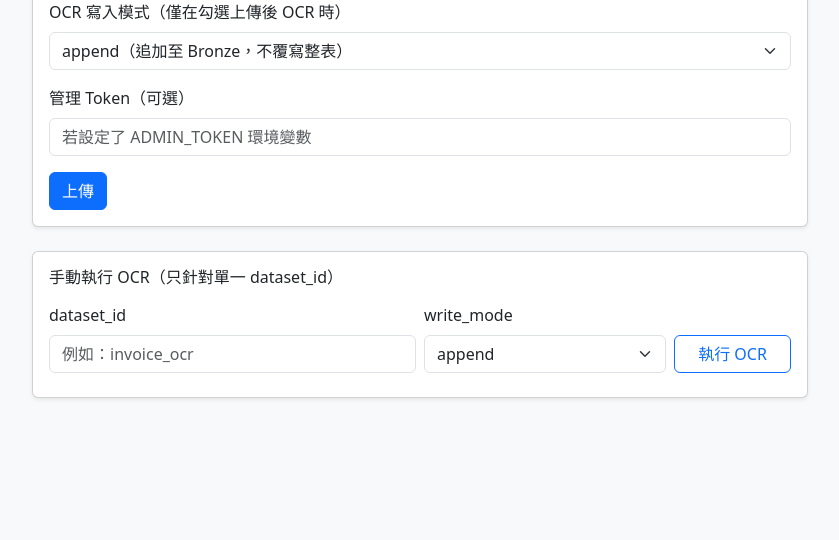
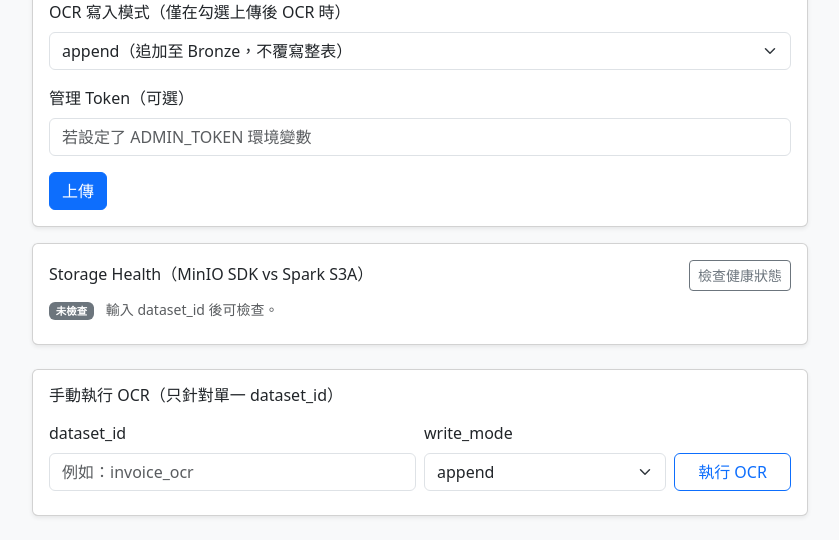
Before and after one commit to mikao07/deltalake_spark_minio_flask, a Flask app: page /upload in a window 1280 px wide. Shown: the part 710-1250 px from the top of the page, without its empty margins (220-1059 px from the left). Before the commit the page ends 1109 px from the top, so only its background shows below. Run offline with Flask 3, Linux system fonts and the light colour scheme.

Commit message:
feat: delta_lake1.2 version_新增 dataset_id 分類上傳、指定 OCR 與健康檢查

```diff
--- a/app.py
+++ b/app.py
@@ -12,10 +12,18 @@ from config import (
     BUCKET_NAME,
     BRONZE_TABLE_PATH,
     GOLD_WORD_COUNT_PATH,
+    MINIO_ENDPOINT,
+    RAW_IMAGE_PREFIX,
     RAW_IMAGES_PATH,
     SILVER_OCR_TABLE_PATH,
 )
-from services.minio_upload import list_dataset_ids, normalize_dataset_id, upload_file_bytes
+from services.minio_upload import (
+    ensure_bucket,
+    get_minio_client,
+    list_dataset_ids,
+    normalize_dataset_id,
+    upload_file_bytes,
+)
 from services.ocr_spark import preview_raw_images_sample, run_bronze_ocr_ingest
 from services.spark_service import (
     SparkManager,
@@ -212,6 +220,183 @@ def api_datasets():
         _logger.warning("list_dataset_ids_failed: %s", e)
         return _json_error(f"讀取 dataset_id 清單失敗：{e}", 503)
     return jsonify({"datasets": datasets, "count": len(datasets)})
+
+
+@app.get("/api/debug/storage-check")
+def api_debug_storage_check():
+    """
+    對比 MinIO SDK 與 Spark binaryFile 對同一路徑的可見檔案，快速定位環境不一致問題。
+    query:
+      - dataset_id（可選）
+      - limit（可選，預設 10，最大 50）
+    """
+    err = _require_admin_token_if_configured()
+    if err:
+        return err
+
+    raw = request.args.get("dataset_id", "").strip().lower()
+    dataset_id: str | None = None
+    if raw:
+        try:
+            dataset_id = normalize_dataset_id(raw)
+        except ValueError as e:
+            return _json_error(str(e), 400)
+
+    lim_raw = request.args.get("limit", "10")
+    try:
+        limit = int(lim_raw)
+    except (TypeError, ValueError):
+        return _json_error("limit 必須是整數。", 400)
+    limit = max(1, min(limit, 50))
+
+    # 同步產生 Spark 端要讀的 s3a path
+    spark_raw_path = RAW_IMAGES_PATH
+    if dataset_id:
+        spark_raw_path = f"{spark_raw_path.rstrip('/')}/{dataset_id}/"
+
+    # MinIO SDK 端 prefix
+    prefix = RAW_IMAGE_PREFIX.strip("/").strip()
+    if dataset_id:
+        prefix = f"{prefix}/{dataset_id}/"
+    else:
+        prefix = f"{prefix}/"
+
+    minio_items: list[str] = []
+    minio_err: str | None = None
+    try:
+        client = get_minio_client()
+        ensure_bucket(client, BUCKET_NAME)
+        for obj in client.list_objects(BUCKET_NAME, prefix=prefix, recursive=True):
+            name = getattr(obj, "object_name", "") or ""
+            if name:
+                minio_items.append(name)
+            if len(minio_items) >= limit:
+                break
+    except Exception as e:
+        minio_err = str(e)
+
+    spark_items: list[dict] = []
+    spark_err: str | None = None
+    try:
+        spark = _get_spark_manager().spark
+        spark_items = preview_raw_images_sample(spark, spark_raw_path, limit=limit)
+    except Exception as e:
+        spark_err = str(e)
+
+    return jsonify(
+        {
+            "dataset_id": dataset_id,
+            "config": {
+                "MINIO_ENDPOINT": MINIO_ENDPOINT,
+                "BUCKET_NAME": BUCKET_NAME,
+                "RAW_IMAGE_PREFIX": RAW_IMAGE_PREFIX,
+                "RAW_IMAGES_PATH": RAW_IMAGES_PATH,
+            },
+            "resolved": {
+                "sdk_prefix": prefix,
+                "spark_raw_images_path": spark_raw_path,
+            },
+            "minio_sdk": {
+                "count": len(minio_items),
+                "items": minio_items,
+                "error": minio_err,
+            },
+            "spark_binaryfile": {
+                "count": len(spark_items),
+                "items": spark_items,
+                "error": spark_err,
+            },
+        }
+    )
+
+
+@app.get("/api/health/storage")
+def api_health_storage():
+    """
+    Storage 健康檢查（MinIO SDK vs Spark S3A 可見性）：
+    - ok: 兩邊都能看到資料（或皆可連線且無錯）
+    - degraded: MinIO SDK 有資料但 Spark S3A 看不到（通常需走 fallback）
+    - down: 至少一邊發生連線/讀取錯誤且無法提供可用結果
+    """
+    err = _require_admin_token_if_configured()
+    if err:
+        return err
+
+    raw = request.args.get("dataset_id", "").strip().lower()
+    dataset_id: str | None = None
+    if raw:
+        try:
+            dataset_id = normalize_dataset_id(raw)
+        except ValueError as e:
+            return _json_error(str(e), 400)
+
+    lim_raw = request.args.get("limit", "10")
+    try:
+        limit = int(lim_raw)
+    except (TypeError, ValueError):
+        return _json_error("limit 必須是整數。", 400)
+    limit = max(1, min(limit, 50))
+
+    spark_raw_path = RAW_IMAGES_PATH
+    if dataset_id:
+        spark_raw_path = f"{spark_raw_path.rstrip('/')}/{dataset_id}/"
+
+    prefix = RAW_IMAGE_PREFIX.strip("/").strip()
+    if dataset_id:
+        prefix = f"{prefix}/{dataset_id}/"
+    else:
+        prefix = f"{prefix}/"
+
+    sdk_count = 0
+    sdk_error: str | None = None
+    try:
+        client = get_minio_client()
+        ensure_bucket(client, BUCKET_NAME)
+        for _ in client.list_objects(BUCKET_NAME, prefix=prefix, recursive=True):
+            sdk_count += 1
+            if sdk_count >= limit:
+                break
+    except Exception as e:
+        sdk_error = str(e)
+
+    spark_count = 0
+    spark_error: str | None = None
+    try:
+        spark = _get_spark_manager().spark
+        spark_count = len(preview_raw_images_sample(spark, spark_raw_path, limit=limit))
+    except Exception as e:
+        spark_error = str(e)
+
+    status = "ok"
+    hint = "storage looks healthy"
+    if sdk_error or spark_error:
+        if sdk_error and spark_error:
+            status = "down"
+            hint = "both MinIO SDK and Spark S3A checks failed"
+        else:
+            status = "degraded"
+            hint = "one check failed; OCR may rely on fallback path"
+    elif sdk_count > 0 and spark_count == 0:
+        status = "degraded"
+        hint = "MinIO SDK can list objects but Spark S3A cannot; using fallback is recommended"
+
+    http_code = 200 if status == "ok" else 503 if status == "down" else 200
+    return (
+        jsonify(
+            {
+                "status": status,
+                "hint": hint,
+                "dataset_id": dataset_id,
+                "resolved": {
+                    "sdk_prefix": prefix,
+                    "spark_raw_images_path": spark_raw_path,
+                },
+                "minio_sdk": {"count": sdk_count, "error": sdk_error},
+                "spark_binaryfile": {"count": spark_count, "error": spark_error},
+            }
+        ),
+        http_code,
+    )
 
 
 @app.get("/api/gold/word-frequency")
@@ -538,6 +723,20 @@ def delta_ocr_bronze_run():
         return jsonify(payload)
 
     spark = _get_spark_manager().spark
+    # 避免「看似成功但其實無資料」：正式執行前先確認至少有 1 筆可處理影像
+    try:
+        sample_files = preview_raw_images_sample(spark, raw_images_path, limit=1)
+    except Exception as e:
+        _logger.warning("ocr_bronze_precheck_failed: %s", e)
+        return _json_error(f"檢查 OCR 來源路徑失敗：{e}", 400)
+    if not sample_files:
+        return _json_error(
+            "OCR 來源路徑沒有可處理圖片，請先確認上傳位置與 dataset_id 是否一致。",
+            400,
+            dataset_id=dataset_id,
+            raw_images_path=raw_images_path,
+        )
+
     try:
         run_bronze_ocr_ingest(
             spark,
--- a/templates/upload.html
+++ b/templates/upload.html
@@ -94,6 +94,20 @@
         </div>
       </form>
 
+      <div class="card shadow-sm mt-3">
+        <div class="card-body">
+          <div class="d-flex align-items-center justify-content-between gap-2 flex-wrap">
+            <h2 class="h6 mb-0">Storage Health（MinIO SDK vs Spark S3A）</h2>
+            <button type="button" class="btn btn-sm btn-outline-secondary" id="btn-check-health">檢查健康狀態</button>
+          </div>
+          <div class="mt-2 small" id="health-status-wrap">
+            <span class="badge text-bg-secondary" id="health-badge">未檢查</span>
+            <span class="ms-2 text-muted" id="health-text">輸入 dataset_id 後可檢查。</span>
+          </div>
+          <div class="small text-muted mt-2" id="health-detail"></div>
+        </div>
+      </div>
+
       <div id="result-wrap" class="mt-4 d-none">
         <h2 class="h6 text-secondary mb-2">上傳結果</h2>
         <div class="table-responsive border rounded bg-white shadow-sm">
@@ -162,6 +176,60 @@
         const d = document.createElement("div");
         d.textContent = s;
         return d.innerHTML;
+      }
+
+      function setHealth(status, text, detail) {
+        const badge = document.getElementById("health-badge");
+        const txt = document.getElementById("health-text");
+        const det = document.getElementById("health-detail");
+        const map = {
+          ok: "text-bg-success",
+          degraded: "text-bg-warning",
+          down: "text-bg-danger",
+          unknown: "text-bg-secondary",
+        };
+        badge.className = "badge " + (map[status] || map.unknown);
+        badge.textContent = status || "unknown";
+        txt.textContent = text || "";
+        det.textContent = detail || "";
+      }
+
+      async function checkStorageHealth() {
+        const datasetId = document.getElementById("dataset_id").value.trim().toLowerCase();
+        if (!datasetId) {
+          setHealth("unknown", "請先輸入 dataset_id。", "");
+          return;
+        }
+        const tok = document.getElementById("admin_token").value.trim();
+        const headers = {};
+        if (tok) headers["X-Admin-Token"] = tok;
+        setHealth("unknown", "檢查中...", "");
+        try {
+          const url =
+            "/api/health/storage?dataset_id=" +
+            encodeURIComponent(datasetId) +
+            "&limit=10";
+          const res = await fetch(url, { headers });
+          const txt = await res.text();
+          let data = {};
+          try {
+            data = JSON.parse(txt);
+          } catch (_) {}
+          if (!res.ok) {
+            setHealth("down", "檢查失敗", (data && data.error) || txt || res.statusText);
+            return;
+          }
+          const s = data.status || "unknown";
+          const detail =
+            "sdk_count=" +
+            ((data.minio_sdk && data.minio_sdk.count) ?? "-") +
+            ", spark_count=" +
+            ((data.spark_binaryfile && data.spark_binaryfile.count) ?? "-") +
+            (data.hint ? " | " + data.hint : "");
+          setHealth(s, "dataset_id=" + datasetId, detail);
+        } catch (err) {
+          setHealth("down", "檢查失敗", String(err));
+        }
       }
 
       document.getElementById("upload-form").addEventListener("submit", async function (e) {
@@ -309,8 +377,10 @@
         if (this.value) {
           document.getElementById("dataset_id").value = this.value;
           document.getElementById("ocr_dataset_id").value = this.value;
+          checkStorageHealth();
         }
       });
+      document.getElementById("btn-check-health").addEventListener("click", checkStorageHealth);
 
       document.getElementById("btn-run-ocr").addEventListener("click", async function () {
         const note = document.getElementById("manual-ocr-note");
```
Also changed, not shown: services/ocr_spark.py (+92 -9 lines), services/spark_service.py (+29 -2 lines), tests/test_api_validation.py (+50 -0 lines), README.md, 1 other file.
